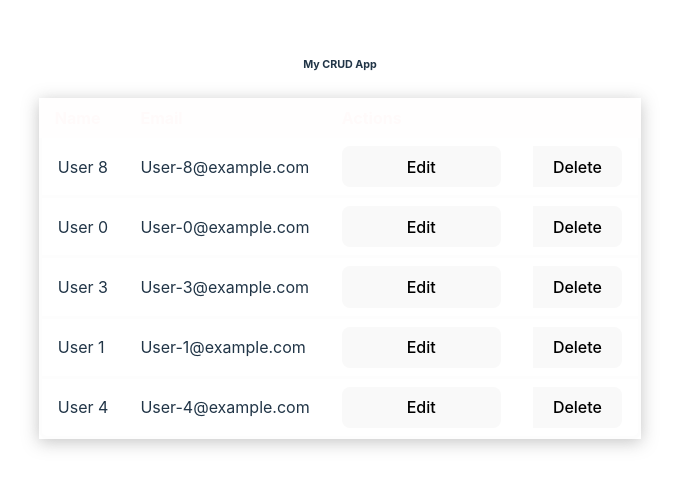
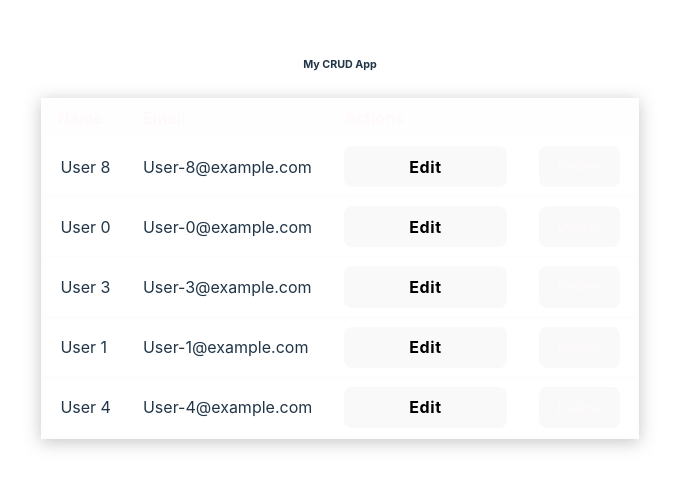
Before and after one commit to new-AF/react-dashboard-crud, a React (Vite) app: page / in a window 1280 px wide. Shown: the top 488 px of the page, without its empty margins (300-979 px from the left). Built offline with nearby package versions, Linux system fonts and the light colour scheme.

Commit message:
style to de emph delete button

```diff
--- a/src/Control.css
+++ b/src/Control.css
@@ -1,10 +1,12 @@
 .control {
     .edit {
         padding-inline: var(--gap-mega);
+        font-weight: 700;
+        letter-spacing: 0.5pt;
     }
     .delete {
-        border-start-start-radius: 0;
-        border-end-start-radius: 0;
+        color: var(--de-emph-color);
+        font-size: 0.9em;
     }
     display: flex;
     column-gap: var(--gap-large);
--- a/src/Root.css
+++ b/src/Root.css
@@ -4,6 +4,8 @@
     --gap-medium: 1rem;
     --gap-small: 0.5rem;
     --gap-tiny: 0.25rem;
+
+    --de-emph-color: rgba(255, 250, 250, 0.8);
 
     font-family: Inter, system-ui, Avenir, Helvetica, Arial, sans-serif;
     line-height: 1.5;
```
